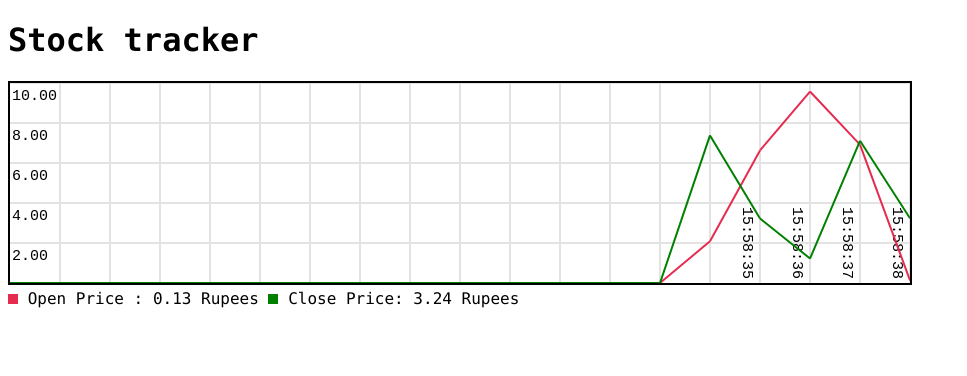
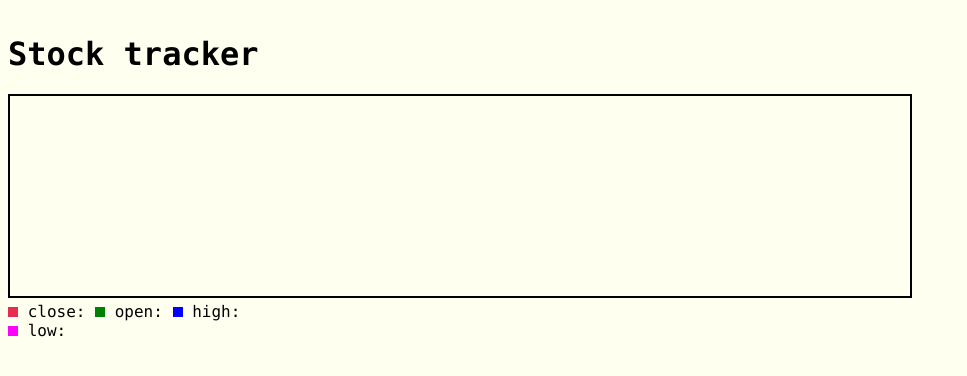
Before and after one commit to prakharsrivas/assessment_2, a plain HTML site: page index.html in a window 1280 px wide. Shown: the whole page, without its empty margins (0-967 px from the left). Drawn offline with Linux system fonts and the light colour scheme; no server answers.

Commit message:
added API

```diff
--- a/index.html
+++ b/index.html
@@ -10,27 +10,21 @@
 <body style="font-family: Lucida Console, Monaco, monospace;">
 
     <h1>Stock tracker</h1>
-
-    <canvas id="graphLine">
-    </canvas>
-
-    <div id="graphLabels"></div>
-
+    <div id="wrapper">
+        <canvas id="graphLine"></canvas>
+        <div id="graphLabels"></div>
+    </div>
     <script>
-        var graph = createGraph("graphLine", ["Open Price ", "Close Price"],
-            "Rupees", "graphLabels", 50, 10, 0, true, true);
-
-        /* Update values every second */
-        setInterval(updateEverySecond, 1000);
-
-        function updateEverySecond() {
-            /* Get new values */
-            yrand0 = Math.random() * 10;
-            yrand1 = Math.random() * 10;
-
-            /* Update graph */
-            graph.update([yrand0, yrand1])
-        }
+        var  graph  =  createGraph("graphLine",   ["close",  "open",  "high",  "low"],  "Rupees",  "graphLabels",  100,  10,  0,  true,  true);
+        const  url  =  'http://api.marketstack.com/v1/eod?access_key=6b7bd30828036d3abf7c78e0668909b7&symbols=AAPL';
+        fetch(url).then((resp)  =>  resp.json()).then(function (data)  {
+            let  dataPoint  =  data.data;
+            return  dataPoint.map(function (dataPoint)  {
+                graph.update([dataPoint.close, dataPoint.open, dataPoint.high, dataPoint.low]);
+            })
+        }).catch(function (error)  {
+            console.log(error);
+        });
     </script>
 </body>
 
--- a/site.css
+++ b/site.css
@@ -3,3 +3,26 @@
     height: 200px;
     border: 2px solid #000000;
 }
+
+body {
+    background-color: ivory;
+    margin-top: 35px;
+}
+
+#wrapper {
+    position: relative;
+    width: 300px;
+    height: 150px;
+}
+
+canvas {
+    border: 1px solid red;
+}
+
+#tip {
+    background-color: white;
+    border: 1px solid blue;
+    position: absolute;
+    left: -200px;
+    top: 100px;
+}
--- a/stock-tracker.js
+++ b/stock-tracker.js
@@ -1,14 +1,5 @@
 const colors = [
-    "#e52b50", "#008000", "#0000ff", "#ff00ff",
-    "#a52a2a", "#00008b", "#008b8b", "#a9a9a9",
-    "#006400", "#bdb76b", "#8b008b", "#556b2f",
-    "#ff8c00", "#9932cc", "#8b0000", "#e9967a",
-    "#9400d3", "#ff00ff", "#ffd700", "#008000",
-    "#4b0082", "#f0e68c", "#add8e6", "#e0ffff",
-    "#90ee90", "#d3d3d3", "#ffb6c1", "#ffffe0",
-    "#800000", "#000080", "#808000", "#ffa500",
-    "#ffc0cb", "#800080", "#800080", "#ff0000",
-    "#c0c0c0", "#ffffff", "#ffff00"
+    "#e52b50", "#008000", "#0000ff", "#ff00ff"
 ]
 
 const byID = function(id) { return document.getElementById(id); };
@@ -89,7 +80,6 @@ class Graph {
             }
 
             this.points = shiftArrayRowLeft(this.points, i, this.nValues, values[i]);
-
             byID(this.valueIDs[i]).innerHTML = values[i].toFixed(2) + ' ' + this.unit;
         }
 
```
